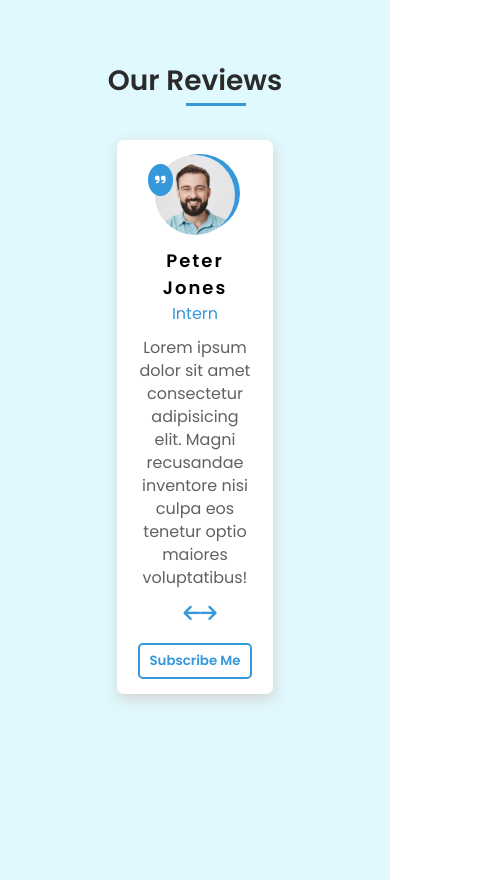
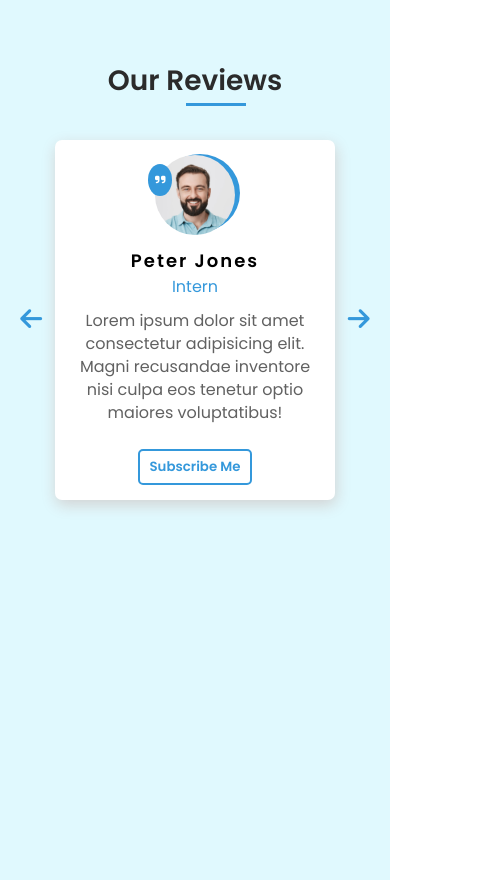
Before and after one commit to Arif-Ahmod98/Carousel-Design, a plain HTML site: page index.html in a window 390 px wide. Shown: the whole page, 487 px wide, since content can reach past the window. Drawn offline with Linux system fonts and the light colour scheme.

Commit message:
responsive design

```diff
--- a/style.css
+++ b/style.css
@@ -137,3 +137,21 @@
     border: 2px solid transparent;
     color: #fff;
 }
+
+/* MEDIA QUERY */
+
+@media only screen and (max-width: 700px) {
+    .reviews-item {
+        width: 90%;
+
+    }
+.slider-btns{
+    position: absolute;
+    width: 150%;
+}
+.slider-btns button {
+    font-size: 25px;
+}
+
+
+  }
```
